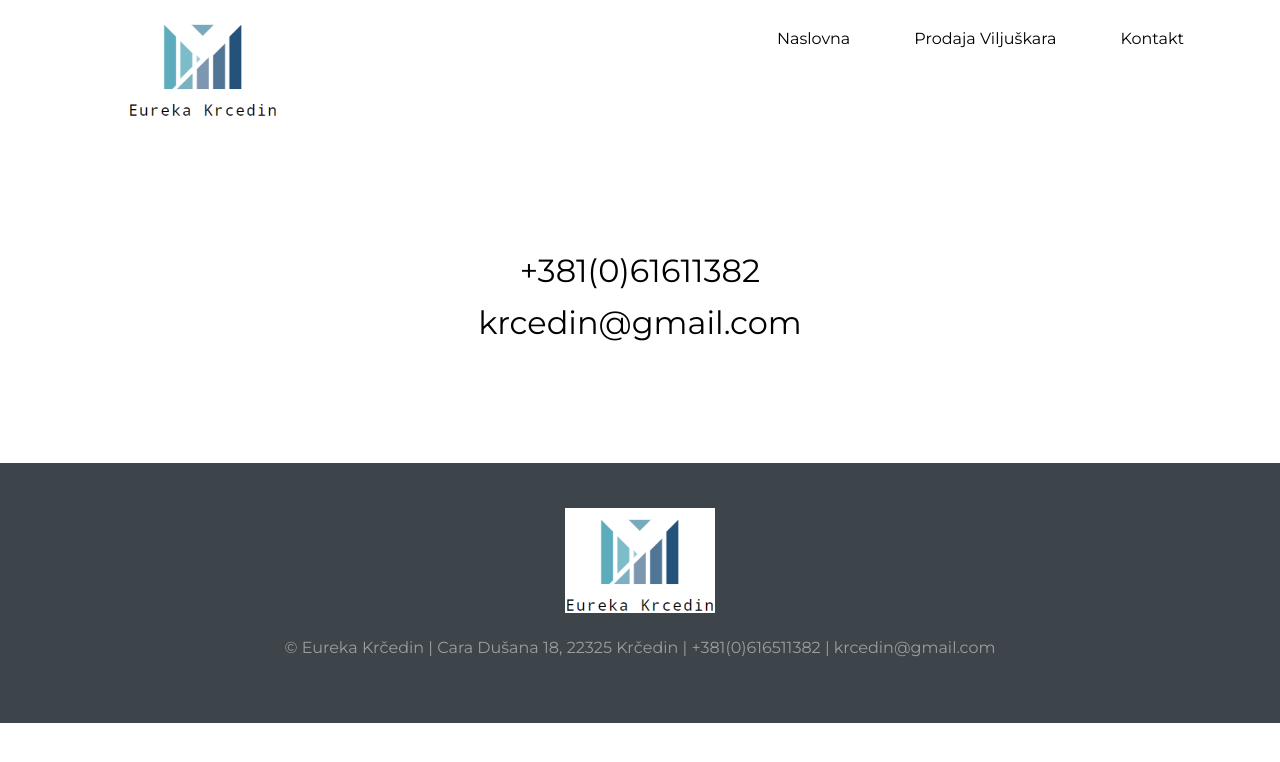
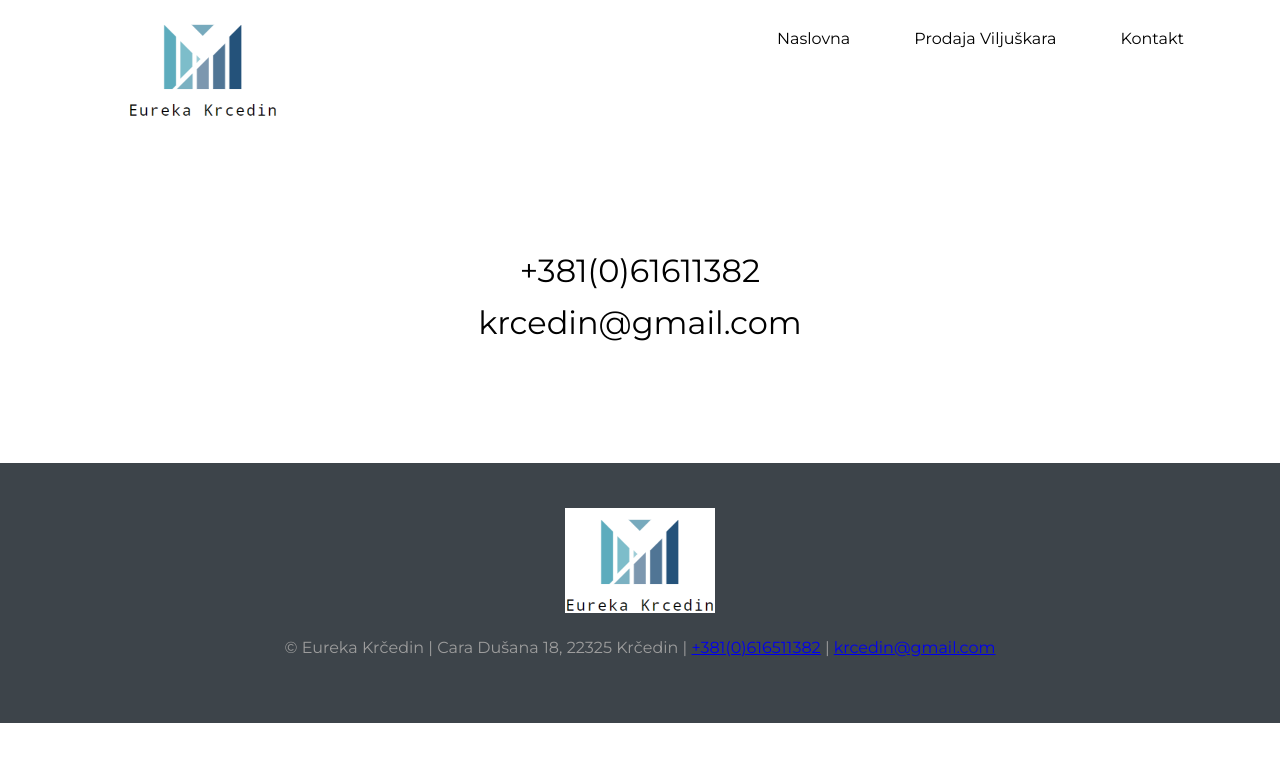
Before and after one commit to devicmk/Eureka-Krcedin, a plain HTML site: page contact.html in a window 1280 px wide. Drawn offline with Linux system fonts and the light colour scheme.

Commit message:
Update contact.html

```diff
--- a/contact.html
+++ b/contact.html
@@ -44,7 +44,7 @@
 			<div class="footer-container">
 				<div class="container">
 					<img src="./images/logo.png" class="logo">
-					<h4>&copy; Eureka Krčedin | Cara Dušana 18, 22325 Krčedin | +381(0)616511382 | krcedin@gmail.com
+					<h4>&copy; Eureka Krčedin | Cara Dušana 18, 22325 Krčedin | <a href="tel:+381616511382">+381(0)616511382</a>  | <a href = "mailto: krcedin@gmail.com">krcedin@gmail.com</a>
 					</h4>
 				</div>
 			</div>
```
